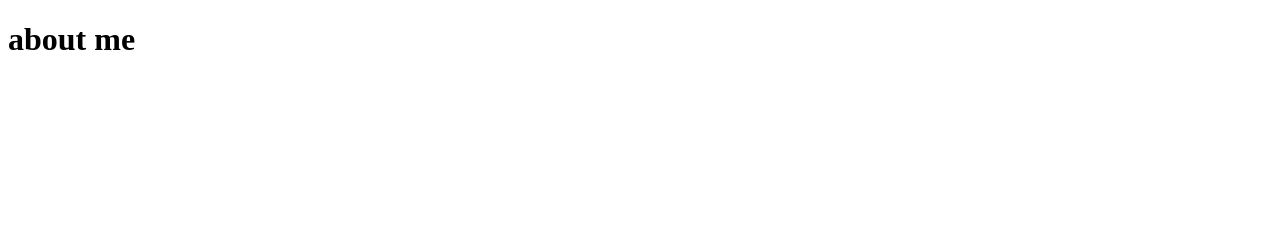
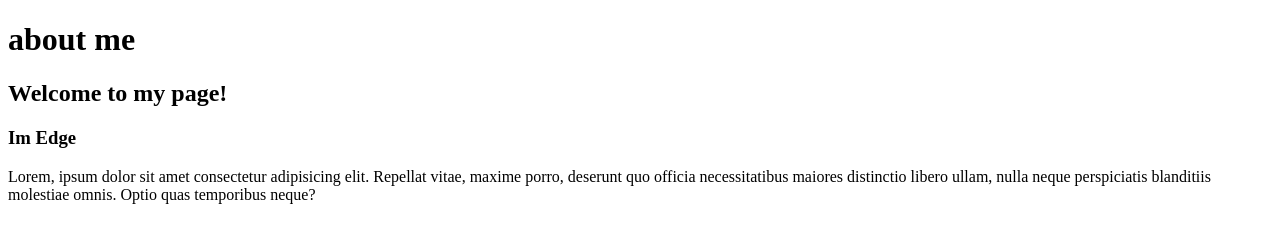
Before and after one commit to Edgecr2023/Git.Azulschool, a plain HTML site: page index.html in a window 1280 px wide. Drawn offline with Linux system fonts and the light colour scheme.

Commit message:
added welcome to my page

```diff
--- a/index.html
+++ b/index.html
@@ -8,5 +8,8 @@
 </head>
 <body>
     <h1>about me</h1>
+    <h2>Welcome to my page!</h2>
+    <h3>Im <span>Edge</span></h3>
+    <p>Lorem, ipsum dolor sit amet consectetur adipisicing elit. Repellat vitae, maxime porro, deserunt quo officia necessitatibus maiores distinctio libero ullam, nulla neque perspiciatis blanditiis molestiae omnis. Optio quas temporibus neque?</p>
 </body>
 </html>
```
